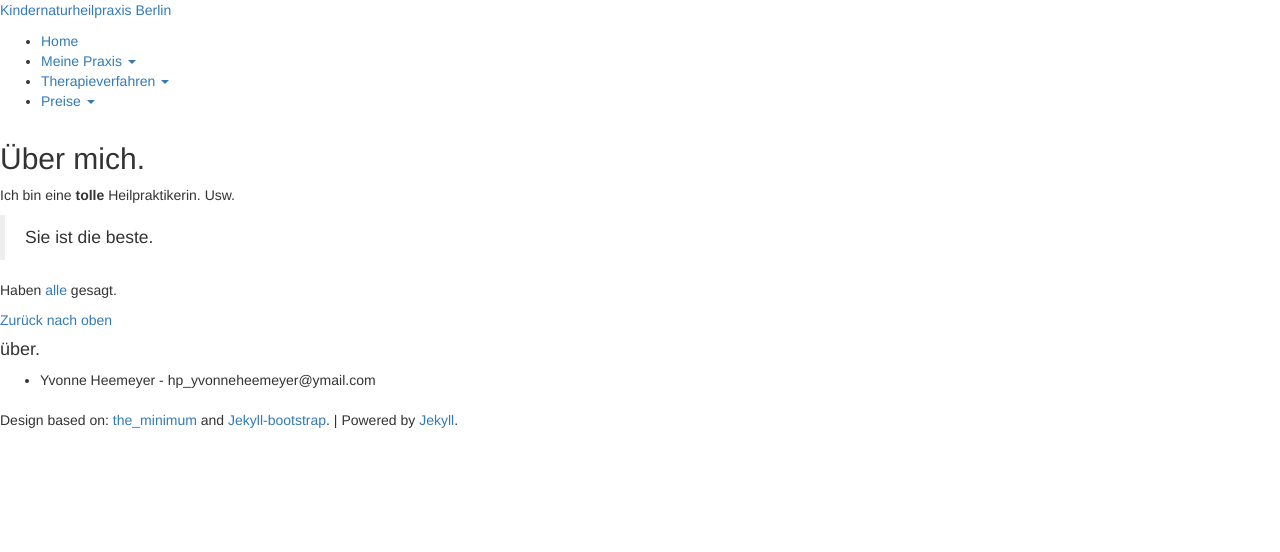
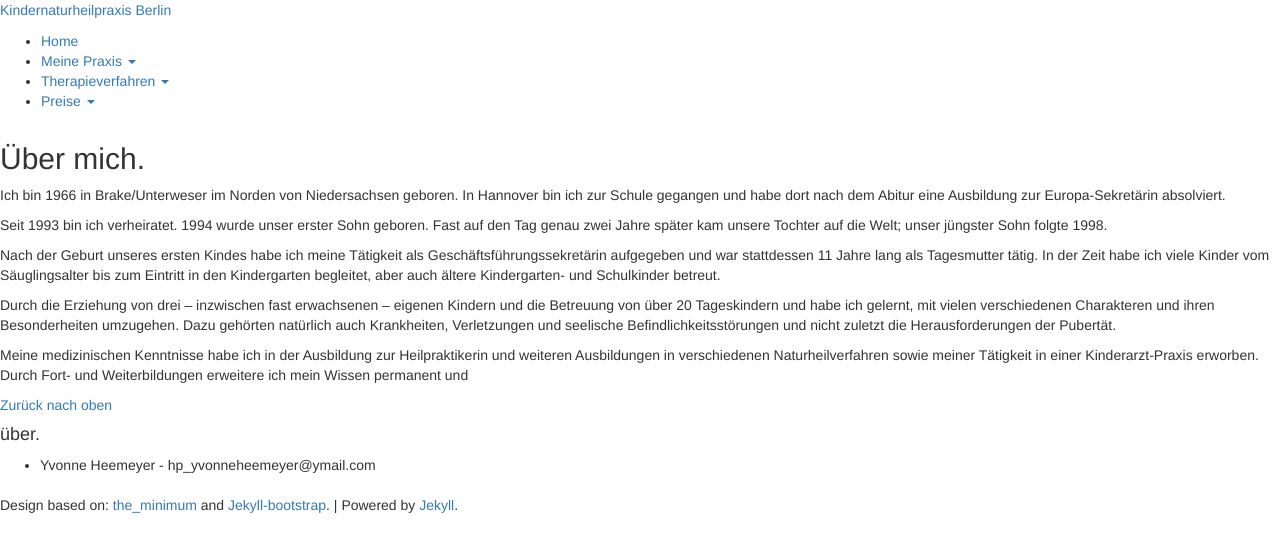
Before and after one commit to heilpraktiker/heilpraktiker.github.io, a Jekyll site: the page built from meine-praxis/ich/index.md, in a window 1280 px wide. Shown: the top 552 px of the page. Built offline with Jekyll 4.4.1, drawn with Linux system fonts in a browser that asks for light colours; nearby versions of some CDN libraries; comment, search, counter and statistics services are not loaded.

Commit message:
Updated index.md

```diff
--- a/meine-praxis/ich/index.md
+++ b/meine-praxis/ich/index.md
@@ -9,9 +9,12 @@ published: true
 
 ## Über mich.
 
-Ich bin eine **tolle** Heilpraktikerin.
-Usw.
+Ich bin 1966 in Brake/Unterweser im Norden von  Niedersachsen geboren. In Hannover bin ich zur Schule gegangen und habe dort nach dem Abitur eine Ausbildung zur Europa-Sekretärin absolviert.
 
-> Sie ist die beste.
+Seit 1993 bin ich verheiratet. 1994 wurde unser erster Sohn geboren. Fast auf den Tag genau zwei Jahre später kam unsere Tochter auf die Welt; unser jüngster Sohn folgte 1998.
 
-Haben [alle](google.de "Google") gesagt.
+Nach der Geburt unseres ersten Kindes habe ich meine Tätigkeit als Geschäftsführungssekretärin aufgegeben und war stattdessen 11 Jahre lang als Tagesmutter tätig. In der Zeit habe ich viele Kinder vom Säuglingsalter bis zum Eintritt in den Kindergarten begleitet, aber auch ältere Kindergarten- und Schulkinder betreut.
+
+Durch die Erziehung von drei – inzwischen fast erwachsenen – eigenen Kindern und die Betreuung von über 20 Tageskindern  und  habe ich gelernt, mit vielen verschiedenen Charakteren und ihren Besonderheiten umzugehen. Dazu gehörten natürlich auch Krankheiten, Verletzungen und  seelische Befindlichkeitsstörungen und nicht zuletzt die Herausforderungen der Pubertät.
+
+Meine medizinischen Kenntnisse habe ich in der Ausbildung zur Heilpraktikerin und weiteren Ausbildungen in verschiedenen Naturheilverfahren sowie meiner Tätigkeit in einer Kinderarzt-Praxis erworben. Durch Fort- und Weiterbildungen erweitere ich mein Wissen permanent und
```
